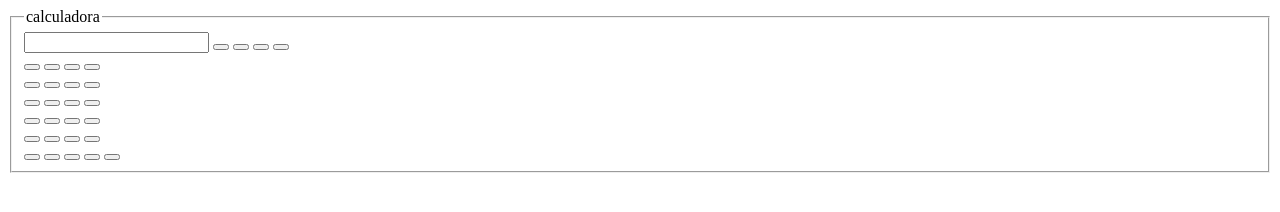
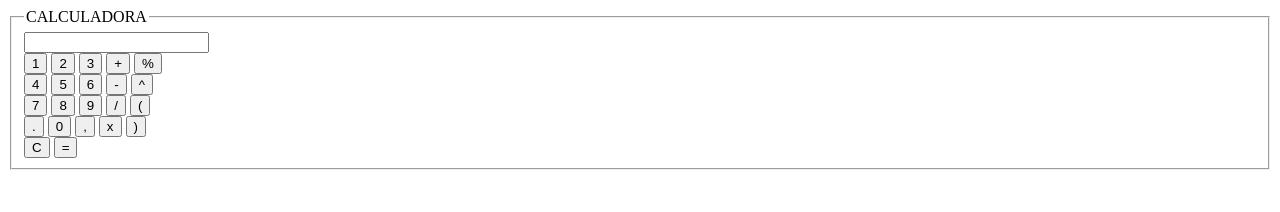
Before and after one commit to anajulia1311/matematica2_2b_2025, a plain HTML site: page create calculadora.html in a window 1280 px wide. Drawn offline with Linux system fonts and the light colour scheme.

Commit message:
Update create calculadora.html

```diff
--- a/create calculadora.html
+++ b/create calculadora.html
@@ -9,47 +9,35 @@
     </head>
     <body>
         <fieldset>
-        <legend>calculadora</legend>
-     <input type="text" id="visor"
-     <button></button>
-
-    <button></button>
-    <button></button>
-    <button></button>
-    <button></button>
+            <legend>CALCULADORA</legend>
+            <input type="text" id="visor">
             </br>
-    <button></button>
-    <button></button>
-    <button></button>
-    <button></button>
+            <button class="botao">1</button>
+            <button class="botao">2</button>
+            <button class="botao">3</button>
+            <button class="botao">+</button>
+            <button class="botao">%</button>
             </br>
-    <button></button>
-    <button></button>
-    <button></button>
-    <button></button>
+            <button class="botao">4</button>
+            <button class="botao">5</button>
+            <button class="botao">6</button>
+            <button class="botao">-</button>
+            <button class="botao">^</button>
             </br>
-    <button></button>
-    <button></button>
-    <button></button>
-    <button></button>
+            <button class="botao">7</button>
+            <button class="botao">8</button>
+            <button class="botao">9</button>
+            <button class="botao">/</button>
+            <button class="botao">(</button>
             </br>
-    <button></button>
-    <button></button>
-    <button></button>
-    <button></button>
+            <button class="botao">.</button>
+            <button class="botao">0</button>
+            <button class="botao">,</button>
+            <button class="botao">x</button>
+            <button class="botao">)</button>
             </br>
-    <button></button>
-    <button></button>
-    <button></button>
-    <button></button>
-</br>
-    <button></button>
-    <button></button>
-    <button></button>
-    <button></button>
-    <button></button>
+            <button class="botao">C</button>
+            <button class="botao">=</button>
         </fieldset>
-
-
     </body>
 </html>
```
Lines whose indentation alone changed are shown as unchanged.
